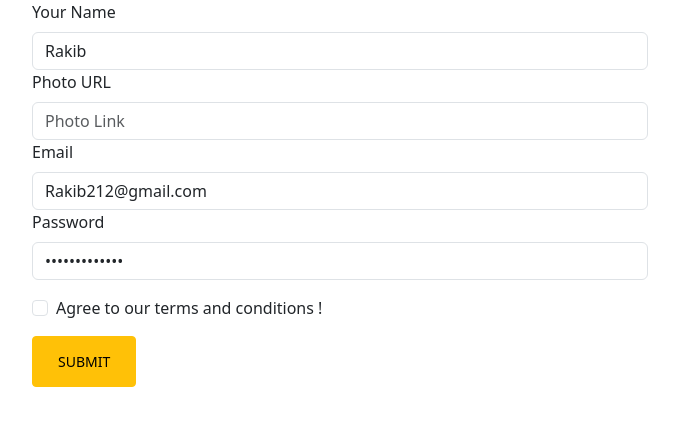
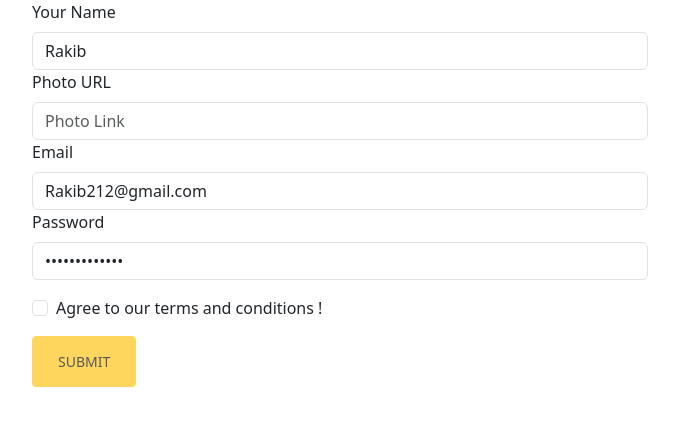
Before and after one commit to SheikhRakibhossain/CNC, a React (Vite) app: page /register in a window 1280 px wide. Shown: the top 426 px of the page, without its empty margins (300-979 px from the left). Built offline with nearby package versions, Linux system fonts and the light colour scheme; no server answers.

Commit message:
check box featurs has been added

```diff
--- a/src/pages/Register/Register.jsx
+++ b/src/pages/Register/Register.jsx
@@ -1,4 +1,4 @@
-import React, { useContext } from 'react';
+import React, { useContext, useState } from 'react';
 import { Container } from 'react-bootstrap';
 import Button from 'react-bootstrap/Button';
 import Col from 'react-bootstrap/Col';
@@ -8,6 +8,7 @@ import { AuthContext } from '../../provider/AuthProvider';
 
 const Register = () => {
     const {createUser} = useContext(AuthContext);
+    const [checked, setChecked] = useState(false)
     const handleRegister = event =>{
         event.preventDefault();
         const form = event.target;
@@ -24,6 +25,11 @@ const Register = () => {
         .catch(error=>{
             console.log(error)
         })
+
+    }
+    const handleTerms = event =>{
+        const checked= event.target.checked;
+        setChecked(checked)
 
     }
     return (
@@ -79,13 +85,14 @@ const Register = () => {
                     <Form.Group className="mb-3">
                         <Form.Check
                             required
+                            onClick={handleTerms}
                             name="terms"
                             label="Agree to our terms and conditions !"
                             feedback="You must agree before submitting."
                             feedbackType="invalid"
                         />
                     </Form.Group>
-                    <Button type="submit" className='btn btn-warning border-none btn-sm'>Submit</Button>
+                    <Button type="submit" disabled={!checked} className='btn btn-warning border-none btn-sm'>Submit</Button>
                 </Form>
             </Container>
         </>
```
